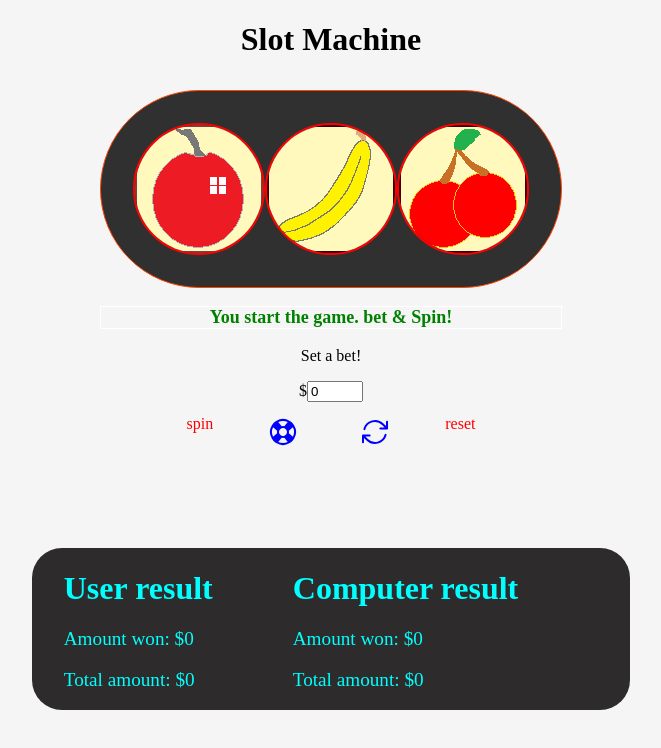
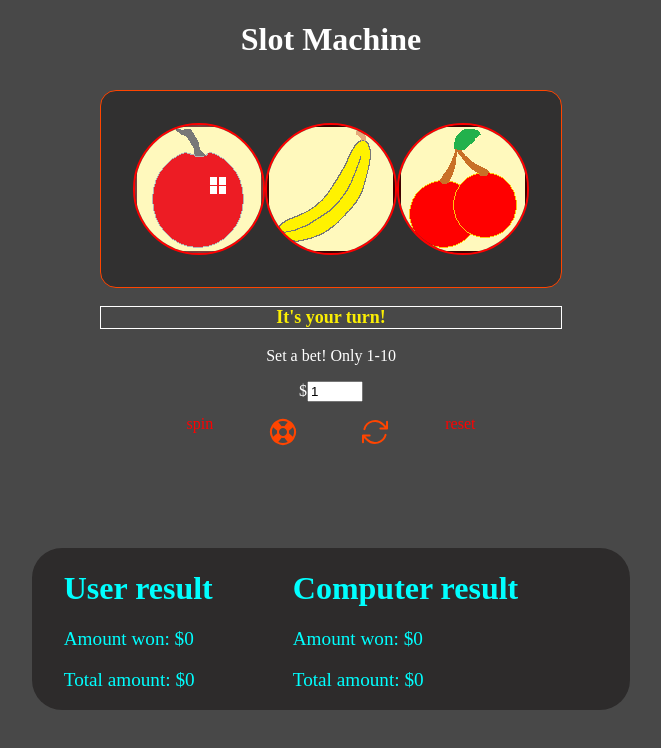
Before and after one commit to Okashe/slotmachine, a React (Create React App) app: page / in a window 1280 px wide. Shown: the top 748 px of the page, without its empty margins (309-970 px from the left). Built offline with nearby package versions, Linux system fonts and the light colour scheme.

Commit message:
game modified

```diff
--- a/src/components/imageview.jsx
+++ b/src/components/imageview.jsx
@@ -85,7 +85,7 @@ import '../index.css'
 
     const images = fruits; // Assuming fruits is an array of image URLs
 
-    const [bet, setBet] = useState(parseFloat(localStorage.getItem("bet")) || 0);
+    const [bet, setBet] = useState(parseFloat(localStorage.getItem("bet")) || 1);
     const [amountWon, setAmountWon] = useState(parseFloat(localStorage.getItem("amountWon"))||0);
     const [totalWon, setTotalWon] = useState(parseFloat(localStorage.getItem("totalWon"))||0);
     const [amountWonComputer, setAmountWonComputer] = useState(parseFloat(localStorage.getItem("amountWonComputer"))||0);
@@ -93,10 +93,16 @@ import '../index.css'
     const [image1, setImage1] = useState(localStorage.getItem("image1")||images[0])
     const [image2, setImage2] = useState(localStorage.getItem("image2")||images[1])
     const [image3, setImage3] = useState(localStorage.getItem("image3")||images[2])
-    const [isSpinning, setIsSpinning] = useState(false);
+    const [isSpinning, setIsSpinning] = useState('false');
     const [info, setInfo] = useState('')
-    const [currentTurn, setCurrentTurn] = useState(localStorage.getItem('human'))
-    const [turnTeller, setTurnTeller] = useState('You start the game. bet & Spin!')
+    const [currentTurn, setCurrentTurn] = useState(() => {
+        const storedCurrentTurn = localStorage.getItem('currentTurn');
+        return storedCurrentTurn ? storedCurrentTurn : 'human';
+     });
+     const [turnTeller, setTurnTeller] = useState(() => {
+      const storedTurnTeller = localStorage.getItem('turnTeller');
+      return storedTurnTeller ? storedTurnTeller : (currentTurn === 'human' ? "It's your turn!" : "It's computer's turn!");
+  });
     const [winner , setWinner]=useState('')
 
 
@@ -110,7 +116,8 @@ import '../index.css'
         localStorage.setItem('amountWonComputer', amountWonComputer.toString())
         localStorage.setItem('totalWonComputer', totalWonComputer.toString())
         localStorage.setItem('currentTurn', currentTurn)
-      }, [bet,amountWon, totalWon, image1, image2,image3,amountWonComputer,totalWonComputer,currentTurn]);
+        localStorage.setItem('turnTeller',turnTeller)
+      }, [bet,amountWon, totalWon, image1, image2,image3,amountWonComputer,totalWonComputer,currentTurn,turnTeller]);
 
     const spin = () => {
         if(bet===0){
@@ -159,7 +166,7 @@ import '../index.css'
     };
 
    const reset =()=>{
-    setBet(0)
+    setBet(1)
     setAmountWon(0)
     setTotalWon(0)
     setAmountWonComputer(0)
@@ -186,11 +193,14 @@ import '../index.css'
 
     // Trigger spinning animation for the computer's turn
 
-    setIsSpinning(true);
-     setInfo('')
+
+    setInfo('')
 
     // Simulate spinning animation for a certain duration
     setTimeout(() => {
+
+
+
         // Generate random images for the result of the spin
         const randomIndex = () => Math.floor(Math.random() * images.length);
         const index1 = randomIndex();
@@ -199,6 +209,10 @@ import '../index.css'
         const image1 = images[index1];
         const image2 = images[index2];
         const image3 = images[index3];
+
+        setTimeout(()=>{
+          setIsSpinning(true);
+        },50)
 
         // Update the displayed images
         setImage1(image1);
@@ -222,8 +236,12 @@ import '../index.css'
 
 
         // Stop spinning animation
-        setIsSpinning(false);
+        // setIsSpinning(false);
+
+
+
         setTimeout(()=>{
+          setIsSpinning(false);
           setTurnTeller('It\'s your turn!')
         },1000)
 
@@ -236,11 +254,13 @@ import '../index.css'
     if (currentTurn === 'computer') {
         // Execute the computer's turn
         computerTurn();
+
     }
 } ,[currentTurn]);
 
 useEffect(()=>{
    declareWinner()
+
 })
 
 const declareWinner =()=>{
@@ -249,13 +269,17 @@ const declareWinner =()=>{
     winInfo='Computer Won!'
 
 
-  }else if(totalWon>=100&&totalWonComputer<totalWon){
+  }else if(totalWon >= 100 && totalWonComputer < totalWon){
     winInfo='User won!'
 
 
   }
 
   setWinner(winInfo)
+  setTimeout(()=>{
+    setIsSpinning(false)
+  },5000)
+
 
 }
 
@@ -272,19 +296,25 @@ return (
             <img className={`imageThree ${isSpinning ? "spin" : ""}`} src={image3} alt="" />
         </div>
         <div>
-         <p className="turn">{winner===''?turnTeller:'Game Over!'}</p>
+         <p className="turn">{winner===''?turnTeller:'Game Over! Reset to replay'}</p>
         </div>
 
          {/* Input for bet amount */}
         <div className="input">
-         <p>Set a bet!</p>
+         <p>Set a bet! Only 1-10</p>
          $<input
 
                 type="number"
                 max={10}
                 min={1}
                 value={bet}
-                onChange={(e) => setBet(parseFloat(e.target.value))}
+                onChange={(e) => {
+                  const value = parseFloat(e.target.value);
+                  if (value !== 0&&value<=10) {
+                      setBet(value);
+                  }
+                }}
+                readOnly={currentTurn === 'computer' || winner !== ''}
                 disabled={currentTurn==='computer'||winner!==''}
             />
             <p className="info">{info}</p>
@@ -295,11 +325,11 @@ return (
               onClick={currentTurn === 'human' ? spin : null}
               disabled={currentTurn === 'computer'||winner!==''}
           >
-           <LifebuoyIcon color="blue" className="spin-icon" />
+           <LifebuoyIcon color="orangered" className="spin-icon" />
          </button>
 
             <button className="spin-button" onClick={reset} >
-                <ArrowPathIcon color="blue" className="spin-icon"/>
+                <ArrowPathIcon color="orangered" className="spin-icon"/>
             </button>reset
         </div>
 
--- a/src/index.css
+++ b/src/index.css
@@ -1,6 +1,6 @@
 body{
-   background-color: whitesmoke;
-
+   background-color: rgb(72, 72, 72);
+   color:white;
 }
 .html{
   font-size: 1.125rem;
@@ -8,9 +8,9 @@ body{
 .images{
   display: flex;
   flex-direction: row;
-  justify-content: space-around;
-  gap: 10;
-  border-radius: 100px;
+  justify-content: space-between;
+  gap: 20;
+  border-radius: 1rem;
   background-color: rgb(49, 48, 48);
   padding: 2rem;
   border: 1px solid orangered;
@@ -23,7 +23,6 @@ body{
 .title{
   text-align: center;
   margin-bottom: 2rem;
-  color:rgb(0, 0, 0);
 }
 .container{
   display: flex;
@@ -46,6 +45,7 @@ body{
 }
 .spin-button:active{
   animation: spin .1s linear backwards infinite;
+  opacity: .1;
 }
 .btn-action{
   display: flex;
@@ -82,7 +82,7 @@ body{
   text-align: center;
 }
 .turn{
-  color:green;
+  color:rgb(250, 238, 4);
   border: 1px solid white;
   text-align: center;
   font-size: 1.125rem;
```
